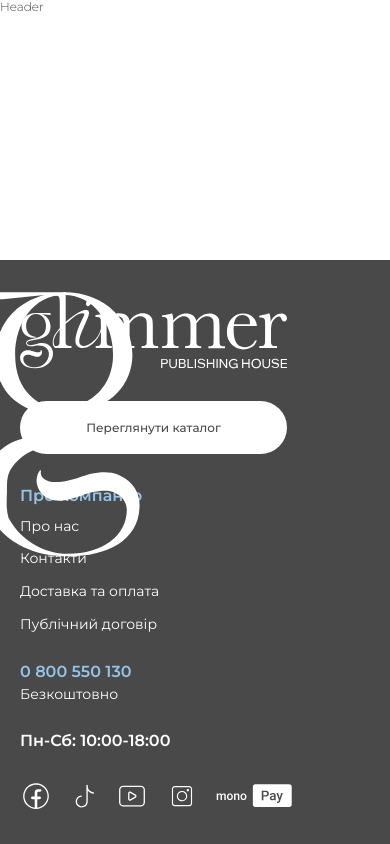
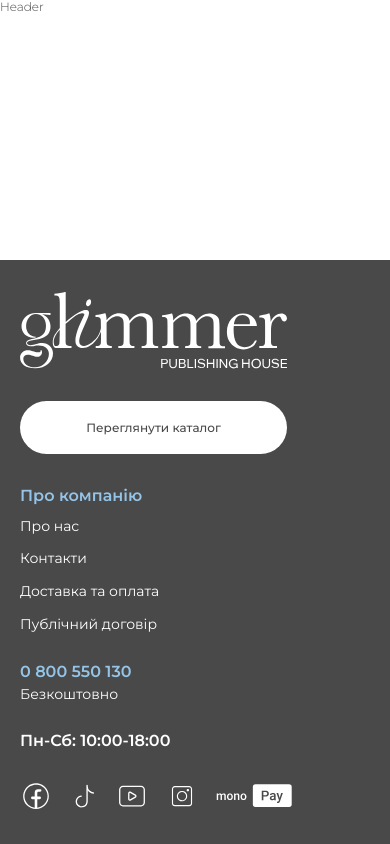
Before and after one commit to cyanidium-dev/glimmer-frontend, a Next.js app: page / in a window 390 px wide. Built offline with nearby package versions, Linux system fonts and the light colour scheme.

Commit message:
added styles for tablet

```diff
--- a/src/components/shared/footer/Footer.tsx
+++ b/src/components/shared/footer/Footer.tsx
@@ -13,10 +13,10 @@ export default function Footer() {
         alt="logo"
         width="219"
         height="312"
-        className="absolute left-0 top-8 w-[186px] h-auto"
+        className="hidden xl:block absolute left-0 top-8 w-[186px] h-auto"
       />
-      <Container className="flex flex-col gap-8 lg:gap-22 lg:flex-row lg:pl-[310px]">
-        <div className="w-[267px] lg:order-3">
+      <Container className="flex flex-col gap-8 justify-between xl:gap-22 md:flex-row xl:pl-[310px]">
+        <div className="w-[267px] md:order-3">
           <Image
             src="/images/footer/logo.svg"
             alt="logo"
--- a/src/components/shared/footer/Socials.tsx
+++ b/src/components/shared/footer/Socials.tsx
@@ -9,7 +9,7 @@ export default function Socials() {
   const { facebook, tiktok, youtube, instagram } = socials;
 
   return (
-    <ul className="flex gap-5 items-center">
+    <ul className="flex gap-5 items-center md:max-w-[176px] lg:max-w-full flex-wrap">
       <li>
         <a
           href={facebook}
```
